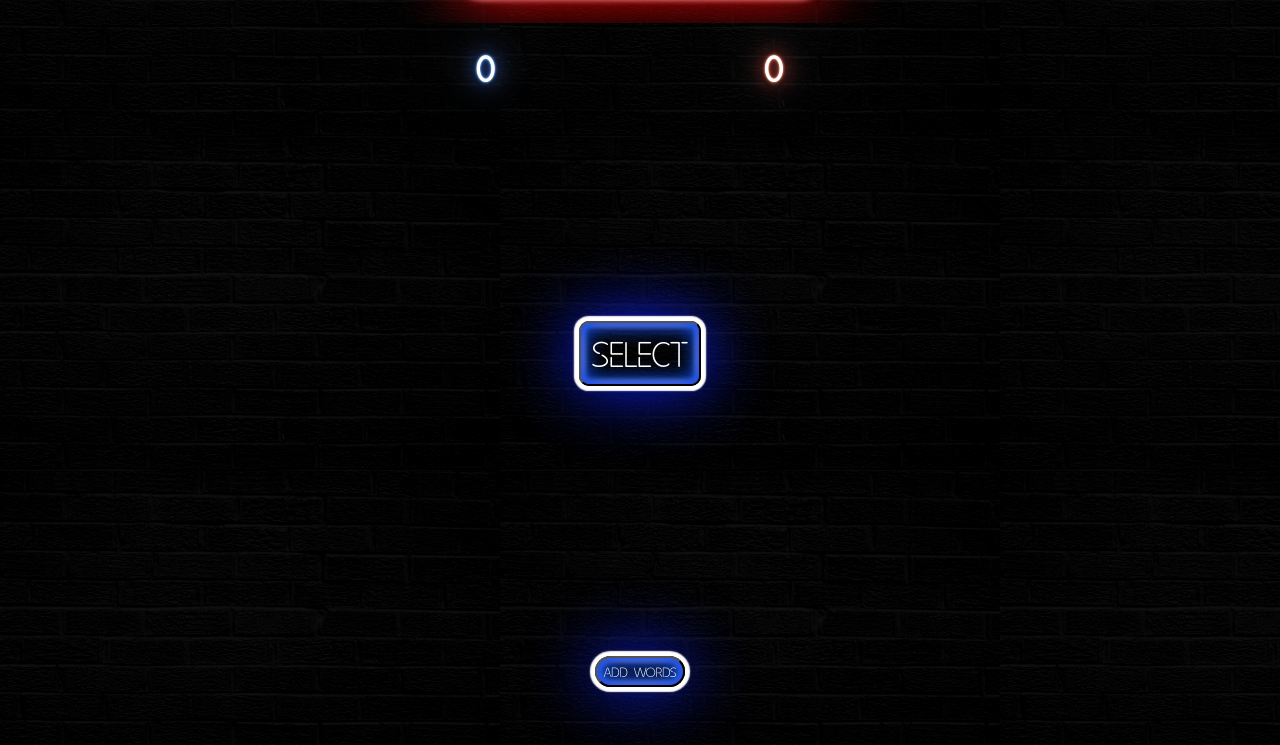
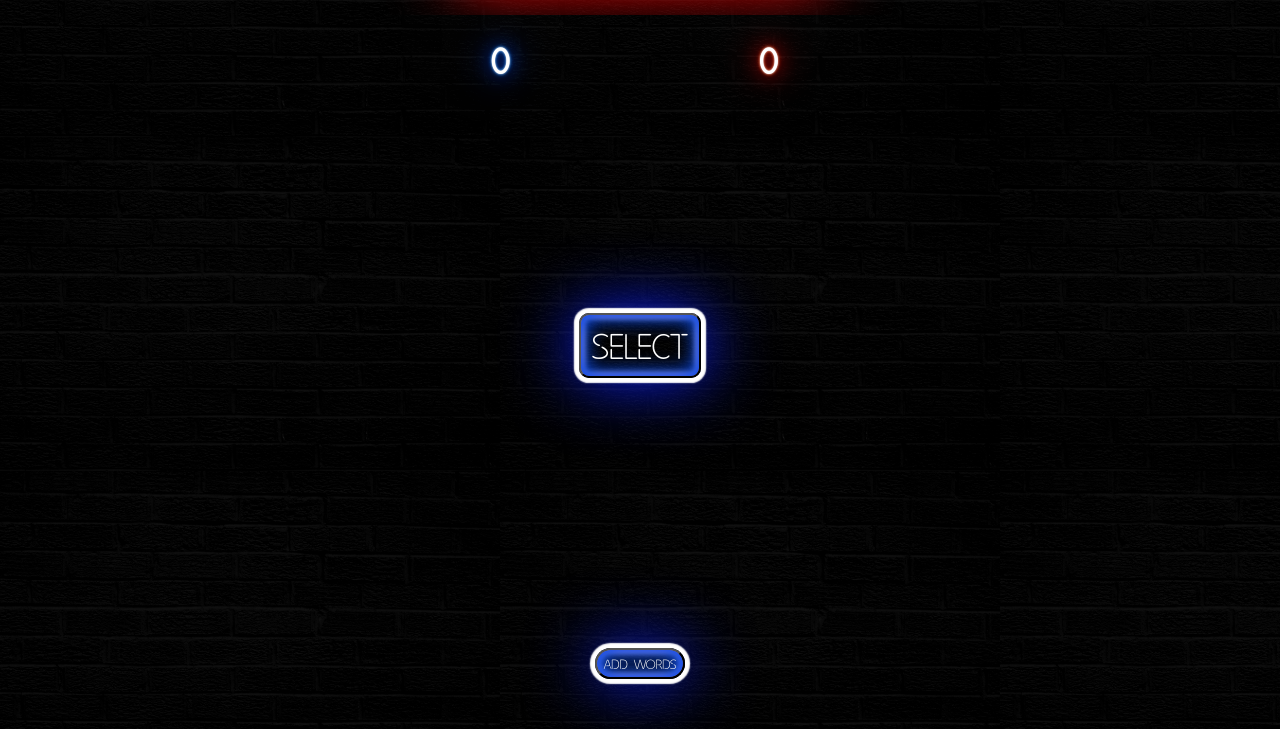
Before and after one commit to cDev-Creator/Catch-Phrase-Game, a plain HTML site: page index.html in a window 1280 px wide. Shown: the part 196-941 px from the top of the page. Drawn offline with nearby package versions, Linux system fonts and the light colour scheme; a web font is replaced by a local one.

Commit message:
more tweaks, buttons

```diff
--- a/index.html
+++ b/index.html
@@ -14,7 +14,7 @@
 
     <title>Guess It</title>
 </head>
-<body id="wrapper">
+<body>
 
     <div class="content-container">
 
--- a/styles.css
+++ b/styles.css
@@ -45,7 +45,7 @@ body {
     /* width: 428px;
     height: 926px; */
     font-family: main;
-   /*  background-color: rgb(0, 0, 0); */
+    margin: 0px;
     background-image: url("brick.jpg");
     background-size: 500px;
     background-attachment: fixed;
@@ -320,7 +320,6 @@ li.category-selection {
     inset 0 0 1.5vw  0.4vw #0b49e5,
     inset 0 0 0.4vw  0.2vw #7872e9,
     inset 0 0 0.5vw  0.2vw #fff7f7;
-
    /*  margin:30px; */
 }
 
@@ -337,7 +336,6 @@ li.category-selection {
     justify-content: center;
 }
 #show-button {
-
     font-size: 15px;
     background-color: transparent;
     padding: 5px;
@@ -345,13 +343,13 @@ li.category-selection {
     width:90px;
     margin-top: 30px;
     margin-bottom: 50px;
+}
 
-}
 .center-button {
     display: flex;
     justify-content: center;
     align-items: center;
-  }
+}
 
 .scoreboard-container {
     display: flex;
@@ -367,7 +365,6 @@ li.category-selection {
     margin-bottom: 20px;
     margin-top: 30px;
     margin-left: 18px;
-
 }
 
 #team1-score, #team2-score {
@@ -376,26 +373,22 @@ li.category-selection {
     color:white;
 }
 #team1-score {
-    text-shadow: 0 -40px 110px, 0 0 2px, 0 0 1em #7caafa, 0 0 0.5em rgb(68, 111, 253), 0 0 0.1em #0088ff, 0 10px 3px #000;
-    margin-right: 170px;
-    padding-right: 50px;
+    text-shadow: 0 -40px 110px, 0 0 2px, 0 0 1em #005eff, 0 0 0.5em rgb(0, 60, 255), 0 0 0.1em #0088ff, 0 10px 3px #000;
+    margin-right: 160px;
+    padding-right: 30px;
+}
 
+#team2-score {
+    text-shadow: 0 -40px 110px, 0 0 2px, 0 0 1em #ff0000, 0 0 0.5em rgb(255, 0, 0), 0 0 0.1em #ff4800, 0 10px 3px #000;
+    margin-left: 60px;
+    padding-right: 30px;
+}
 
-   /*  border: 1px solid rgb(30, 241, 52); */
-
-}
-#team2-score {
-    text-shadow: 0 -40px 110px, 0 0 2px, 0 0 1em #ffaeae, 0 0 0.5em rgb(255, 74, 74), 0 0 0.1em #ff4800, 0 10px 3px #000;
-    margin-left: 50px;
-    padding-right: 40px;
-    /* border: 1px solid rgb(47, 30, 241); */
-}
 .countdown-container {
     display: flex;
     justify-content: center;
+}
 
-/*     border: 8px solid rgb(255, 0, 204); */
-}
 #countdown {
     font-size: 30px;
     margin-top:0px;
@@ -436,31 +429,30 @@ li.category-selection {
     justify-content:center;
     font-family: team-button;
     margin-bottom: 300px;
-   /*  border: none; */
     padding: 5px;
     border-radius: 50px;
     width: 105px;
     height: 105px;
     color:white;
+    border:none;
 }
 
 #team1-button {
-
     margin-right: 100px;
     font-size: 80px;
-    border: 1px solid red;
     background-color: transparent;
     text-shadow: 0 -40px 110px, 0 0 2px, 0 0 1em #0008ff, 0 0 0.5em rgb(21, 0, 255), 0 0 0.1em #0000ff, 0 10px 3px #000;
 }
 
 #team2-button {
-    display: none;
     margin-left: 100px;
-    border: none;
     font-size: 80px;
     background-color: transparent;
-    text-shadow: 0 -40px 110px, 0 0 2px, 0 0 1em #ff0000, 0 0 0.5em rgb(255, 0, 0), 0 0 0.1em #ff0000, 0 10px 3px #000;
+   /*  text-shadow: 0 -40px 110px, 0 0 2px, 0 0 1em #ff0000, 0 0 0.5em rgb(255, 0, 0), 0 0 0.1em #ff0000, 0 10px 3px #000; */
+   text-shadow:  0 0 0.5em rgb(255, 0, 0), 0 0 0.1em #ff0000, 0 10px 3px #000;
+
 }
+
 .winner-banners {
     display: grid;
 }
```
